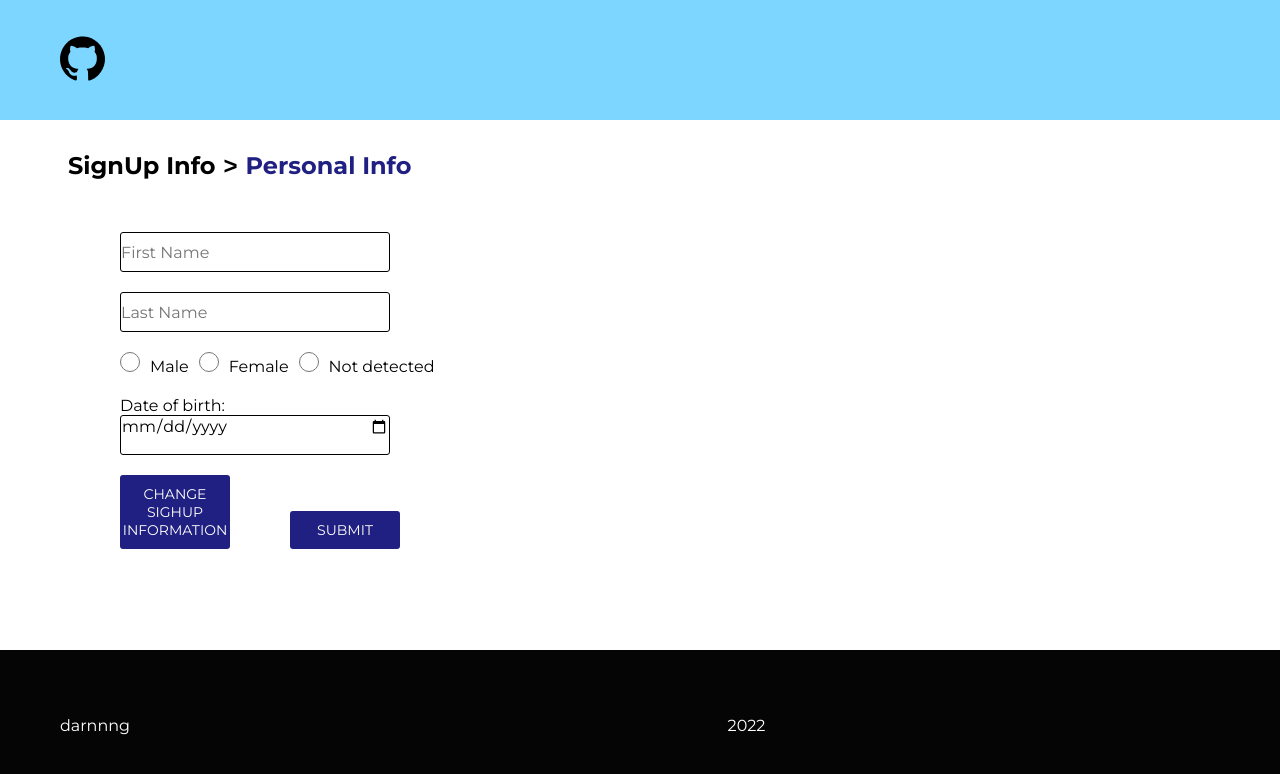
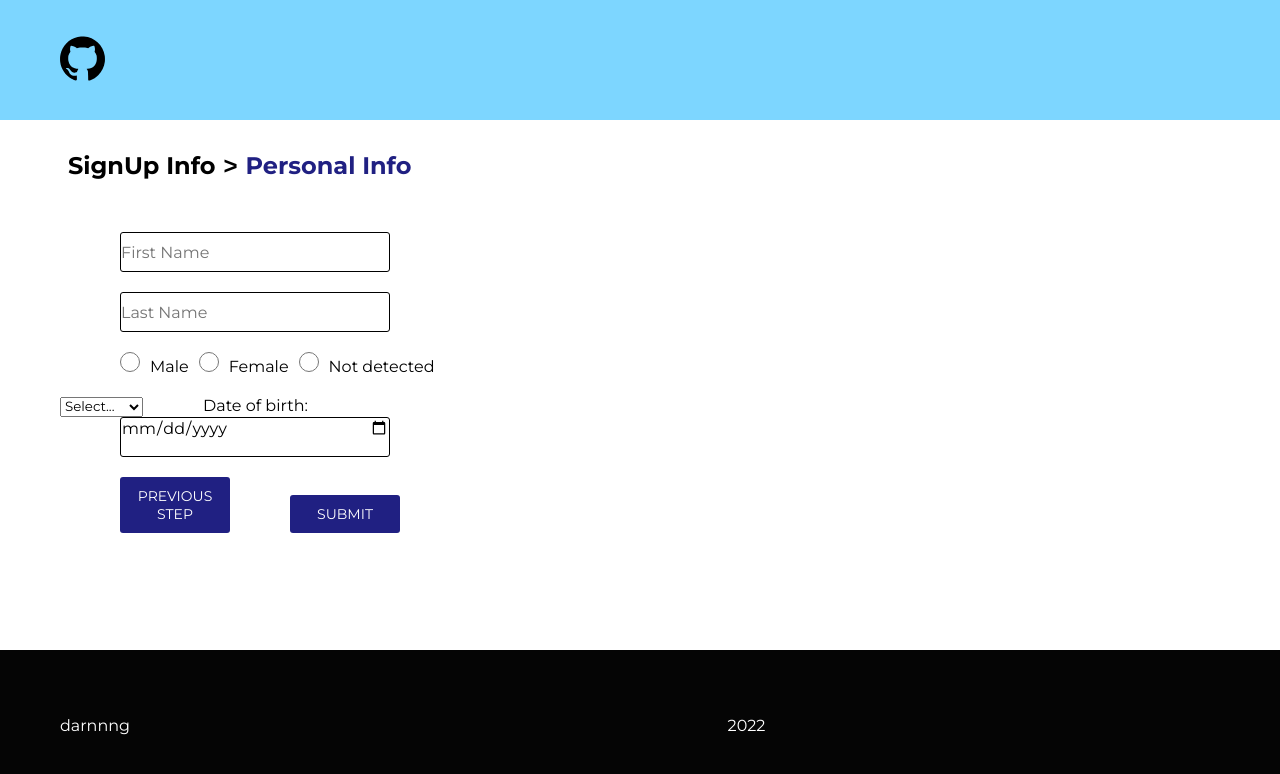
Before and after one commit to darnnng/registration, a React (Create React App) app: page /personal in a window 1280 px wide. Shown: the top 774 px of the page. Built offline with nearby package versions, Linux system fonts and the light colour scheme.

Commit message:
feat:add forms 2

```diff
--- a/JSONSchema.js
+++ b/JSONSchema.json
@@ -1,4 +1,4 @@
-export default
+
 {
     "firstName": {
       "required": true,
--- a/src/components/PersonalInfo/PersonalInfo.js
+++ b/src/components/PersonalInfo/PersonalInfo.js
@@ -18,12 +18,18 @@ const PersonalInfo = () => {
                     <label className={cl.radiolabel} for="not">Not detected</label>
                 </div>
 
+                <select className={cl.select}>
+                    <option value="">Select...</option>
+                    <option value="A">Option A</option>
+                    <option value="B">Option B</option>
+                </select>
+
                 <label className={cl.datelabel} for="birth">Date of birth:</label>
                 <input className={cl.input} name='birtday' id="birth" type="date"/>
 
 
 
-                <button className={cl.button} type='submit'><NavLink end style={({isActive})=>({color:isActive?'#202082':'inherit'})} to="/">Change SighUp Information</NavLink></button>
+                <button className={cl.button} type='submit'><NavLink end style={({isActive})=>({color:isActive?'#202082':'inherit'})} to="/">Previous step</NavLink></button>
                 <button className={cl.button} type='submit'>Submit</button>
             </form>
        </div>
```
Also changed, not shown: src/components/SignUpInfo/SignUpInfo.js (+21 -2 lines).
